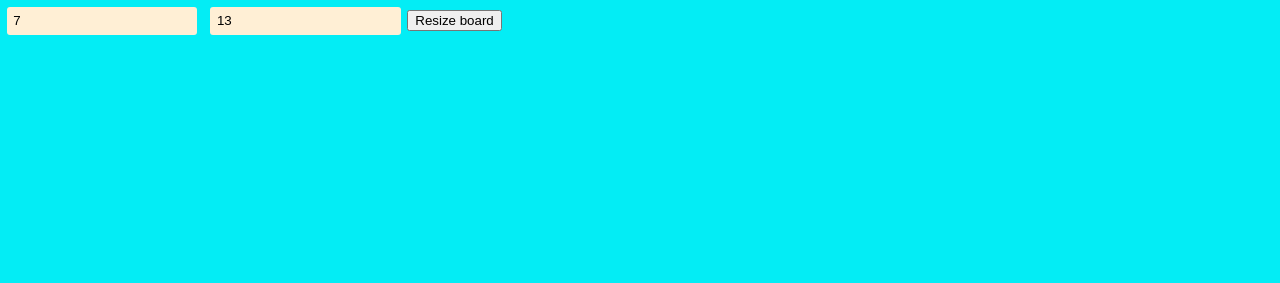
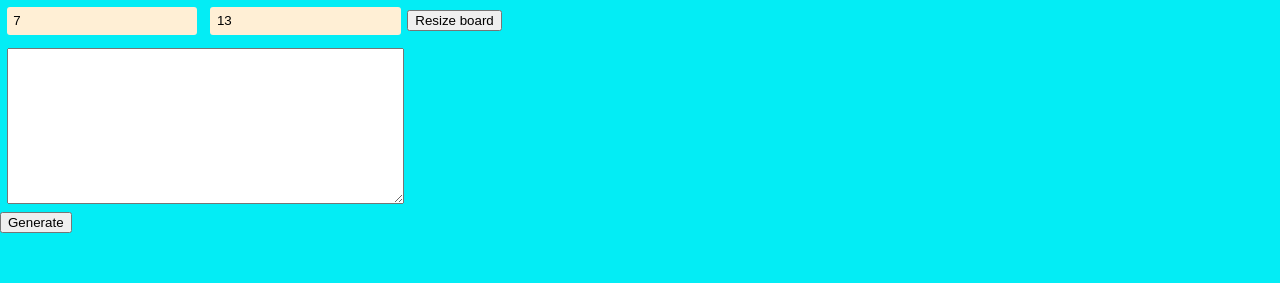
Before and after one commit to konradhanus/editorthesinners, a React (Create React App) app in the folder editorTheSinners/: page / in a window 1280 px wide. Shown: the top 283 px of the page. Built offline with nearby package versions, Linux system fonts and the light colour scheme.

Commit message:
board data export

```diff
--- a/editorTheSinners/src/components/Drawer/DrawerElement/DrawerElement.tsx
+++ b/editorTheSinners/src/components/Drawer/DrawerElement/DrawerElement.tsx
@@ -11,6 +11,7 @@ export interface DrawerElementProps {
     boardElement: {
         path: string,
         name: string,
+        valueId: number,
     },
     isSelected: boolean;
     setSelected: (id: number) => void;
@@ -23,9 +24,13 @@ const DrawerElement: ComponentType<DrawerElementProps & Props> =
 
     const value = useContext(EditorContext);
 
-    const handleClick = (name: string) => {
+    const handleClick = (valueId: number) => {
         setSelected(id);
-        value?.updateElement(name);
+        if (valueId === value?.element.selectedElement) {
+            value?.updateElement(0);
+        } else {
+            value?.updateElement(valueId);
+        }
     }
 
     return (
@@ -35,7 +40,7 @@ const DrawerElement: ComponentType<DrawerElementProps & Props> =
                 alt={boardElement.name}
                 id={boardElement.name}
                 selected={isSelected}
-                onClick={() => handleClick(boardElement.name)} />
+                onClick={() => handleClick(boardElement.valueId)} />
         </li>
     );
 
--- a/editorTheSinners/src/components/Editor/Editor.tsx
+++ b/editorTheSinners/src/components/Editor/Editor.tsx
@@ -1,6 +1,6 @@
 import { useContext } from 'react';
 import Tile from './Tile';
-import { EditorContext, IBoardMatrix } from '../EditorContext'
+import { EditorContext } from '../EditorContext'
 
 interface Props {
     className: string;
--- a/editorTheSinners/src/components/Editor/Tile/Tile.tsx
+++ b/editorTheSinners/src/components/Editor/Tile/Tile.tsx
@@ -1,4 +1,4 @@
-import { ComponentType, useContext, useRef, useState } from "react";
+import { ComponentType, useContext, useState } from "react";
 import { Props } from ".";
 import { EditorContext } from "../../EditorContext";
 import { boardElements} from "../../../assets";
@@ -6,31 +6,28 @@ import { boardElements} from "../../../assets";
 interface ClassProp {
     className: string
 }
+export const translateValueIdToImage = (valueId: number) => {
+    const singleElement = boardElements.find(boardElement => boardElement.valueId === valueId);
 
-type AssetName = string|null|undefined;
-
-const getAssetValueIdByName = (name: AssetName) => {
-    const foundBoardElement = boardElements.find(boardElement => boardElement.name == name);
-    return (foundBoardElement !== undefined) ? foundBoardElement.valueId : 0;
+    return singleElement?.path;
 }
 
-const Tile: ComponentType<Props & ClassProp> = ({className, x, y, value, updateTile}) => {
+const Tile: ComponentType<Props & ClassProp> = ({className, x, y, updateTile}) => {
     const selectedElement = useContext(EditorContext);
+    const [isClicked, setIsClicked] = useState(false);
 
     const handleClick = () => {
-        const assetName = selectedElement?.element.selectedElement;
-        const valueId = getAssetValueIdByName(assetName);
+        const valueId = (selectedElement?.element.selectedElement) ? selectedElement?.element.selectedElement : 0;
+        console.log(valueId);
 
-        updateTile(x, y, valueId);
-
-        // if (!isClicked) {
-        //     currentTile.current?.setAttribute('style', `background-image: url(${url}`);
-        //     setIsClicked(true);
-        // }
-        // else {
-        //     setIsClicked(false);
-        //     currentTile.current?.removeAttribute('style');
-        // }
+        if (!isClicked) {
+            updateTile(x, y, valueId);
+            setIsClicked(true);
+        }
+        else {
+            updateTile(x, y, 0);
+            setIsClicked(false);
+        }
     }
 
     return (
--- a/editorTheSinners/src/components/Editor/Tile/index.tsx
+++ b/editorTheSinners/src/components/Editor/Tile/index.tsx
@@ -1,6 +1,6 @@
 import { ComponentType } from 'react';
 import styled from 'styled-components';
-import Tile from './Tile';
+import Tile, { translateValueIdToImage } from './Tile';
 
 export interface Props {
     x: number;
@@ -18,8 +18,8 @@ const TileStyle: ComponentType<Props> = styled(Tile)`
     height: 110px;
     background-color: transparent;
     border: 1px solid black;
-    background-image: url(image);
-    background-size: cover
+    background-image: url(${props => translateValueIdToImage(props.value)});
+    background-size: cover;
 `;
 
 export default TileStyle;
--- a/editorTheSinners/src/components/EditorContext/index.tsx
+++ b/editorTheSinners/src/components/EditorContext/index.tsx
@@ -1,12 +1,12 @@
-import React, { createContext, ReactNode, useState } from "react";
+import { createContext, ReactNode, useState } from "react";
 
 interface IEditorElement {
-    selectedElement: string|null,
+    selectedElement: number|null,
 }
 
 type ElementContextType = {
     element: IEditorElement;
-    updateElement: (name: string) => void;
+    updateElement: (valueId: number) => void;
 }
 
 type boardMatrixType = {
@@ -32,8 +32,8 @@ const ElementProvider = ({children}: Props) => {
     const [element, setElement] = useState<IEditorElement>({selectedElement: null});
     const [boardMatrix, setBoardMatrix] = useState<IBoardMatrix>({matrix: matrix});
 
-    const updateElement = (name: string) => {
-        setElement({selectedElement: name});
+    const updateElement = (valueId: number) => {
+        setElement({selectedElement: valueId});
     }
 
     const updateBoardMatrix = (matrix: IBoardMatrix) => {
--- /dev/null
+++ b/editorTheSinners/src/components/Form/Textarea/Textarea.tsx
@@ -0,0 +1,17 @@
+import { ComponentType } from "react";
+
+interface TextareaProps {
+    name: string;
+    rows: number;
+    cols: number;
+    readOnly: boolean;
+    value: string;
+}
+
+const Textarea = (textareaProps: TextareaProps) => {
+    return (
+        <textarea {...textareaProps} />
+    )
+}
+
+export default Textarea;
--- /dev/null
+++ b/editorTheSinners/src/components/Form/Textarea/index.tsx
@@ -0,0 +1,10 @@
+import styled from "styled-components";
+import Textarea from "./Textarea";
+
+const TextareaStyle = styled(Textarea)`
+    display: block;
+    margin: 0.5em;
+`;
+
+
+export default TextareaStyle;
--- /dev/null
+++ b/editorTheSinners/src/components/TopPanel/BoardGeneratorForm/BoardGeneratorForm.tsx
@@ -0,0 +1,35 @@
+import { ComponentType, useState, MouseEvent, useContext } from "react";
+import { EditorContext } from "../../EditorContext";
+import Textarea  from "../../Form/Textarea";
+
+interface ClassProp {
+    className: string;
+}
+
+const BoardGeneratorForm: ComponentType<ClassProp> = ({className}) => {
+
+    const [boardLevelContent, setBoardLevelContent] = useState<string>("");
+    const editorContext = useContext(EditorContext);
+
+    const handleClick = (event: MouseEvent) => {
+        event.preventDefault();
+        let content = (editorContext?.boardMatrix.matrix !== undefined) ? editorContext.boardMatrix.matrix : "";
+        content = JSON.stringify(content);
+        setBoardLevelContent(content);
+    }
+
+    return (
+        <form className={className}>
+            <Textarea
+              name = "boardGenerator"
+              cols = {47}
+              rows = {10}
+              readOnly = {true}
+              value = {boardLevelContent}
+            />
+            <button onClick={(event: MouseEvent) => handleClick(event)}>Generate</button>
+        </form>
+    )
+}
+
+export default BoardGeneratorForm;
--- /dev/null
+++ b/editorTheSinners/src/components/TopPanel/BoardGeneratorForm/index.tsx
@@ -0,0 +1,9 @@
+import { ComponentType } from "react";
+import styled from "styled-components";
+import BoardGeneratorForm from "./BoardGeneratorForm";
+
+const BoardGeneratorFormStyle: ComponentType = styled(BoardGeneratorForm)`
+    display: block;
+`;
+
+export default BoardGeneratorFormStyle;
--- a/editorTheSinners/src/components/TopPanel/TopPanel.tsx
+++ b/editorTheSinners/src/components/TopPanel/TopPanel.tsx
@@ -1,14 +1,16 @@
 import { ComponentType } from "react";
+import BoardGeneratorForm from "./BoardGeneratorForm";
 import ResizeBoardForm from "./ResizeBoardForm";
 
 interface TopPanelProps {
     className: string;
 }
 
-const TopPanel: ComponentType<TopPanelProps> = ({ className }) => {
+const TopPanel: ComponentType<TopPanelProps> = ({className}) => {
     return (
         <div data-qa="TopPanel" className={className}>
             <ResizeBoardForm />
+            <BoardGeneratorForm />
         </div>
     );
 };
--- a/editorTheSinners/src/levels/type.js
+++ b/editorTheSinners/src/levels/type.js
@@ -23,6 +23,5 @@ export const BLOCK = {
     DIRT15: 21,
     DIRT16: 22,
     WATER2: 23,
-    WATER2: 24,
-    WATER3: 25
+    WATER3: 24,
   };
```
